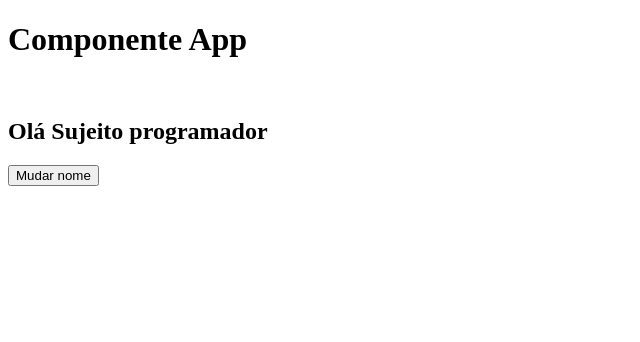
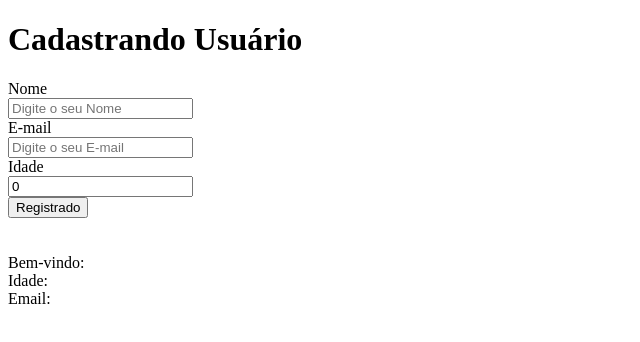
Before and after one commit to Guilherme2703/aprendendoReact, a React (Create React App) app: page / in a window 1280 px wide. Shown: the top 342 px of the page, without its empty margins (0-640 px from the left). Built offline with nearby package versions, Linux system fonts and the light colour scheme.

Commit message:
Manipulando formulário

```diff
--- a/src/App.js
+++ b/src/App.js
@@ -3,21 +3,75 @@
 import React from 'react'
 
 
+// function App(){
+//   const [aluno, setAluno] = useState('Sujeito programador')
+
+//   function handleChangeName(nome){
+//     setAluno(nome);
+//   }
+//   return(
+//     <div>
+//       <h1>Componente App</h1><br/>
+//       <h2>Olá {aluno}</h2>
+//       <button onClick={() => handleChangeName('Guilherme Lima de Freitas')}>
+//         Mudar nome
+//       </button>
+//     </div>
+//   );
+// }
+
 function App(){
-  const [aluno, setAluno] = useState('Sujeito programador')
+  const [nome, setNome] = useState('');
+  const [email, setEmail] = useState('');
+  const [idade, setIdade] = useState(0);
+  const [user, setUser] = useState({});
 
-  function handleChangeName(nome){
-    setAluno(nome);
+  function handleRegister(e){
+    e.preventDefault();
+    alert("Usuário registrado com sucesso")
+    setUser({
+      nome: nome,
+      idade: idade,
+      email: email,
+    })
   }
+
   return(
     <div>
-      <h1>Componente App</h1><br/>
-      <h2>Olá {aluno}</h2>
-      <button onClick={() => handleChangeName('Guilherme Lima de Freitas')}>
-        Mudar nome
-      </button>
+      <h1>Cadastrando Usuário</h1>
+
+      <form onSubmit={handleRegister}>
+        <label>Nome</label><br/>
+        <input
+        placeholder='Digite o seu Nome'
+        value={nome}
+        onChange={ (e)=> setNome(e.target.value)}/>
+        <br/>
+
+        <label>E-mail</label><br/>
+        <input
+        placeholder='Digite o seu E-mail'
+        value={email}
+        onChange={(e)=> setEmail(e.target.value)}/>
+        <br/>
+
+        <label>Idade</label><br/>
+        <input
+        placeholder='Digite a sua Idade'
+        value={idade}
+        onChange={(e)=> setIdade(e.target.value)}/>
+        <br/>
+        <button type='submit'>Registrado</button>
+      </form>
+
+      <br/><br/>
+
+      <div>
+        <span>Bem-vindo: {user.nome} </span><br/>
+        <span>Idade: {user.idade}</span><br/>
+        <span>Email:{user.email}</span><br/>
+      </div>
     </div>
   );
 }
-
 export default App;
```
